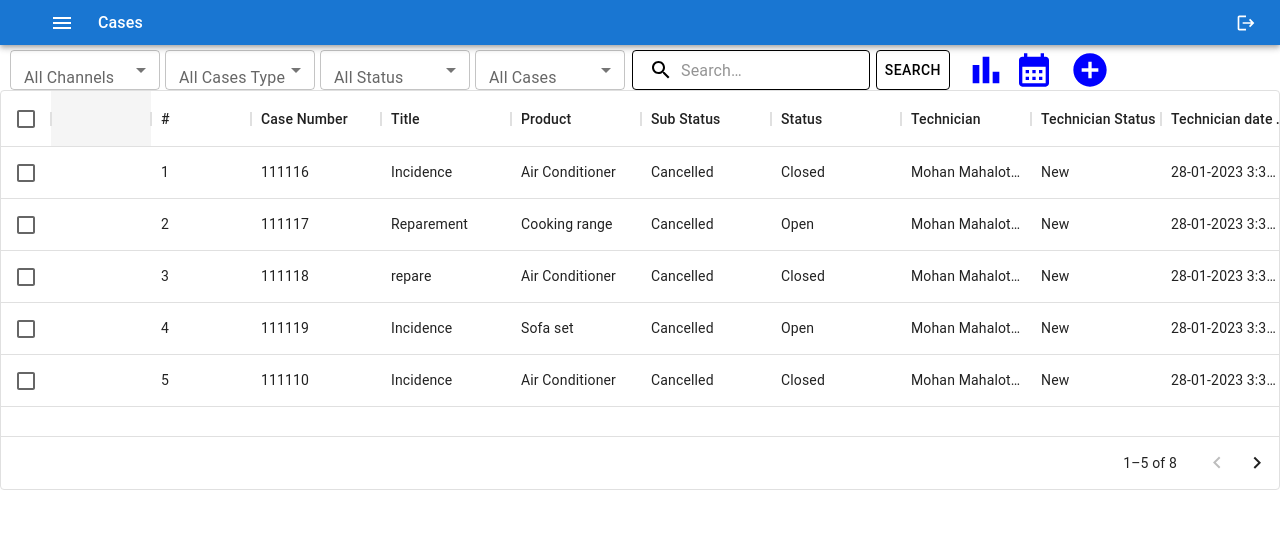
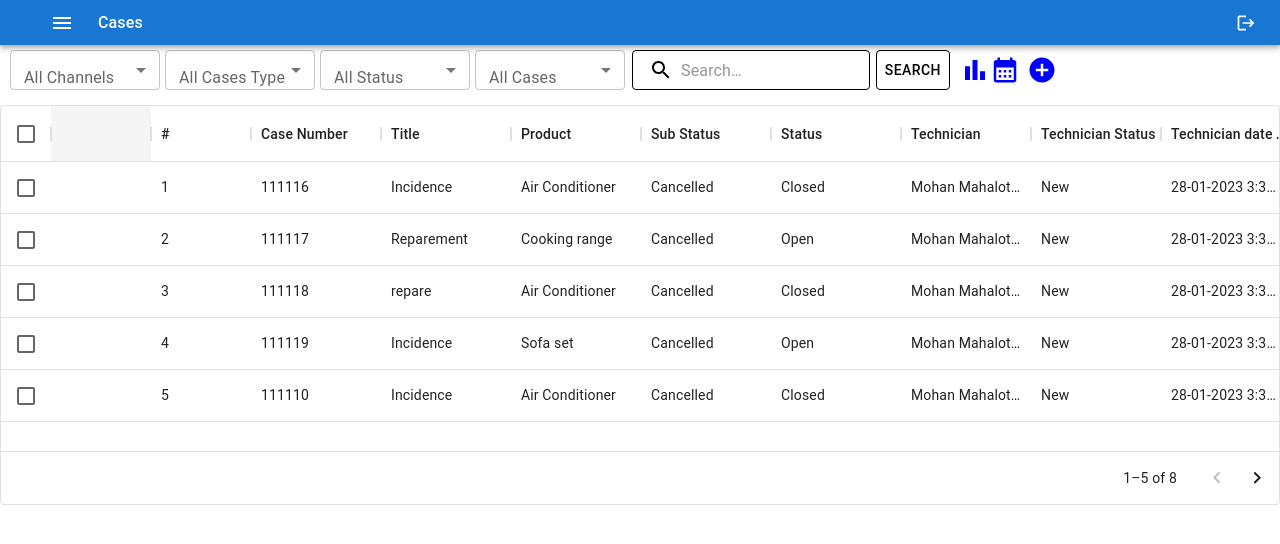
Before and after one commit to Mukesh16407/bizofficerAssignment, a React (Create React App) app: page / in a window 1280 px wide. Shown: the top 544 px of the page. Built offline with nearby package versions, Linux system fonts and the light colour scheme.

Commit message:
fix icon

```diff
--- a/src/components/SecondHeader.jsx
+++ b/src/components/SecondHeader.jsx
@@ -129,9 +129,9 @@ export function SecondHeader() {
         </Select>
       </FormControl>
       <SearchComponent sx={{height:"inherit",width:"150px",marginLeft:"5px"}}/>
-      <BarChartIcon sx={{marginLeft:2,width:40,color:"blue",height:"70px"}}/>
-      <CalendarMonthIcon sx={{marginLeft:1,width:40,color:"blue",height:"80px"}}/>
-      <Button onClick={adduser} ><AddCircleIcon sx={{marginLeft:1,width:40,color:"blue",height:"80px"}} /></Button>
+      <BarChartIcon sx={{marginLeft:"5px",width:"40px",color:"blue",height:"30px"}}/>
+      <CalendarMonthIcon sx={{marginLeft:"-10px",width:"40px",color:"blue",height:"30px"}}/>
+      <Button onClick={adduser} ><AddCircleIcon sx={{marginLeft:"-30px",width:"40px",color:"blue",height:"30px"}} /></Button>
 
     </Box>
   );
--- a/src/components/Tables.jsx
+++ b/src/components/Tables.jsx
@@ -61,13 +61,13 @@ package:"",billable:"",amount:"",priority:"High",agent:"Andrew Wiston",channel:"
 ];
 export const Tables = () => {
   return (
-    <div style={{ height: 400, width: '100%' }}>
+    <div style={{ height: 400, width: '100%',marginTop:"15px" }}>
       <DataGrid
         rows={rows}
         columns={columns}
         pageSize={5}
         rowsPerPageOptions={[5]}
-        checkboxSelection
+        checkboxSelection={true}
 
       />
     </div>
```
